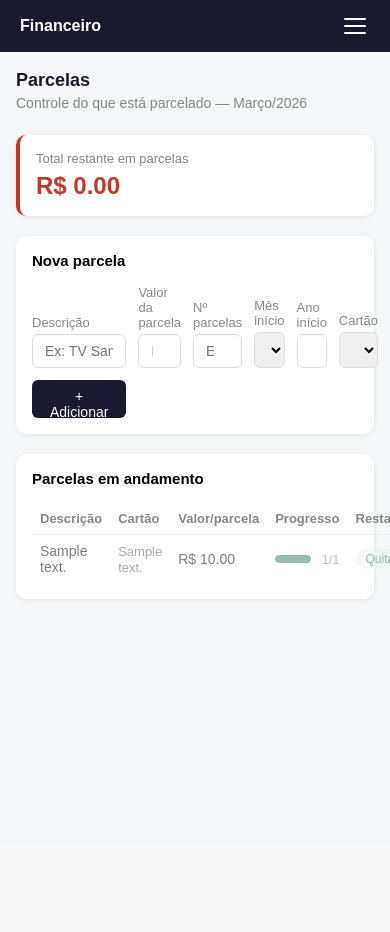
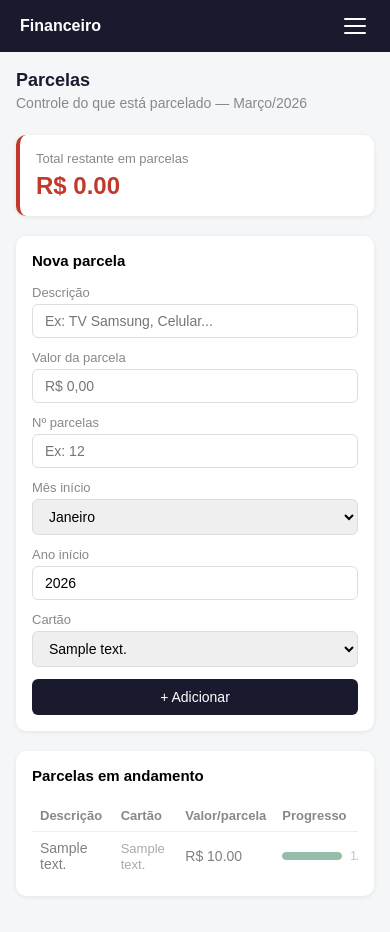
Before and after one commit to leosonchini/financeiro, a Flask app: page /parcelas in a window 390 px wide; the page is wider, and only the part inside the window is pictured. Before the commit the page ends 600 px from the top of that part, so only its background shows below. Run offline with Flask 3, Linux system fonts and the light colour scheme; tables that the repository leaves empty hold one stand-in row (values such as "Sample post").

Commit message:
tabelas responsivas mobile

```diff
--- a/templates/base.html
+++ b/templates/base.html
@@ -85,6 +85,7 @@
         .btn-danger { background: #c0392b; color: #fff; }
 
         table { width: 100%; border-collapse: collapse; }
+.table-container { overflow-x: auto; -webkit-overflow-scrolling: touch; }
         th { text-align: left; padding: 10px 12px; font-size: 13px;
              color: #888; border-bottom: 1px solid #eee; }
         td { padding: 12px; font-size: 14px; border-bottom: 1px solid #f0f0f0; }
@@ -103,6 +104,7 @@
             .sidebar {
                 transform: translateX(-100%);
                 width: 260px;
+                table { min-width: 500px; }
             }
             .sidebar.aberto { transform: translateX(0); }
             .topbar-mobile { display: flex; }
--- a/templates/clientes.html
+++ b/templates/clientes.html
@@ -21,7 +21,7 @@
 <div class="card">
     <p style="font-size: 15px; font-weight: 600; margin-bottom: 16px;">Lista de clientes</p>
     {% if clientes %}
-    <table>
+    <div class="table-container"><table>
         <thead>
             <tr>
                 <th>Nome</th>
@@ -65,7 +65,7 @@
             </tr>
             {% endfor %}
         </tbody>
-    </table>
+    </table></div>
     {% else %}
     <p style="color: #888; font-size: 14px;">Nenhum cliente cadastrado ainda.</p>
     {% endif %}
--- a/templates/despesas_fixas.html
+++ b/templates/despesas_fixas.html
@@ -19,7 +19,7 @@
 <div class="card">
     <p style="font-size: 15px; font-weight: 600; margin-bottom: 16px;">Despesas do mês</p>
     {% if despesas %}
-    <table>
+    <div class="table-container"><table>
         <thead>
             <tr>
                 <th>Descrição</th>
@@ -64,7 +64,7 @@
             </tr>
             {% endfor %}
         </tbody>
-    </table>
+    </table></div>
     {% else %}
     <p style="color: #888; font-size: 14px;">Nenhuma despesa fixa cadastrada ainda.</p>
     {% endif %}
--- a/templates/despesas_variaveis.html
+++ b/templates/despesas_variaveis.html
@@ -50,7 +50,7 @@
 <div class="card">
     <p style="font-size: 15px; font-weight: 600; margin-bottom: 16px;">Lançamentos do mês</p>
     {% if despesas %}
-    <table>
+    <div class="table-container"><table>
         <thead>
             <tr>
                 <th>Descrição</th>
@@ -139,7 +139,7 @@
             </tr>
             {% endfor %}
         </tbody>
-    </table>
+    </table></div>
     {% else %}
     <p style="color: #888; font-size: 14px;">Nenhuma despesa variável cadastrada ainda.</p>
     {% endif %}
--- a/templates/painel.html
+++ b/templates/painel.html
@@ -72,7 +72,7 @@
         {% endif %}
     </p>
     {% if contas_abertas %}
-    <table>
+    <div class="table-container"><table>
         <thead>
             <tr>
                 <th>Descrição</th>
@@ -93,7 +93,7 @@
             </tr>
             {% endfor %}
         </tbody>
-    </table>
+    </table></div>
     {% else %}
     <p style="color: #2e7d52; font-size: 14px; font-weight: 500;">✔ Todas as contas do mês estão pagas!</p>
     {% endif %}
--- a/templates/parcelas.html
+++ b/templates/parcelas.html
@@ -14,7 +14,8 @@
 
 <div class="card">
     <p style="font-size: 15px; font-weight: 600; margin-bottom: 16px;">Nova parcela</p>
-    <form method="POST" action="/parcelas/nova" style="display: grid; grid-template-columns: 2fr 1fr 1fr 1fr 1fr 1fr; gap: 12px; align-items: flex-end;">
+    <form method="POST" action="/parcelas/nova">
+        <div style="display: grid; grid-template-columns: 1fr 1fr; gap: 12px; margin-bottom: 12px;">
             <div>
                 <label style="font-size: 13px; color: #888; display: block; margin-bottom: 4px;">Descrição</label>
                 <input type="text" name="descricao" placeholder="Ex: TV Samsung, Celular..." required
@@ -60,14 +61,16 @@
                     {% endfor %}
                 </select>
             </div>
-        <button type="submit" class="btn btn-primary" style="height: 38px;">+ Adicionar</button>
+        </div>
+        <button type="submit" class="btn btn-primary" style="width: 100%; padding: 10px;">+ Adicionar</button>
     </form>
 </div>
 
 <div class="card">
     <p style="font-size: 15px; font-weight: 600; margin-bottom: 16px;">Parcelas em andamento</p>
     {% if parcelas %}
-    <table>
+    <div style="overflow-x: auto;">
+        <table style="min-width: 500px;">
             <thead>
                 <tr>
                     <th>Descrição</th>
@@ -91,13 +94,13 @@
                     </td>
                     <td>R$ {{ '%.2f'|format(compra.valor_parcela) }}</td>
                     <td>
-                    <div style="display: flex; align-items: center; gap: 10px;">
-                        <div style="flex: 1; height: 8px; background: #f0f0f0; border-radius: 4px; overflow: hidden;">
+                        <div style="display: flex; align-items: center; gap: 8px;">
+                            <div style="width: 60px; height: 8px; background: #f0f0f0; border-radius: 4px; overflow: hidden;">
                                 <div style="height: 100%; border-radius: 4px; background: {{ '#2e7d52' if compra.parcelas_restantes == 0 else '#1a56a0' }};
                                     width: {{ ((compra.parcelas_pagas / compra.num_parcelas) * 100)|int }}%;">
                                 </div>
                             </div>
-                        <span style="font-size: 13px; color: #888; white-space: nowrap;">
+                            <span style="font-size: 12px; color: #888; white-space: nowrap;">
                                 {{ compra.parcelas_pagas }}/{{ compra.num_parcelas }}
                             </span>
                         </div>
@@ -124,6 +127,7 @@
                 {% endfor %}
             </tbody>
         </table>
+    </div>
     {% else %}
     <p style="color: #888; font-size: 14px;">Nenhuma parcela cadastrada ainda.</p>
     {% endif %}
```
Also changed, not shown: templates/receitas.html (+6 -6 lines). Lines whose indentation alone changed are shown as unchanged.
